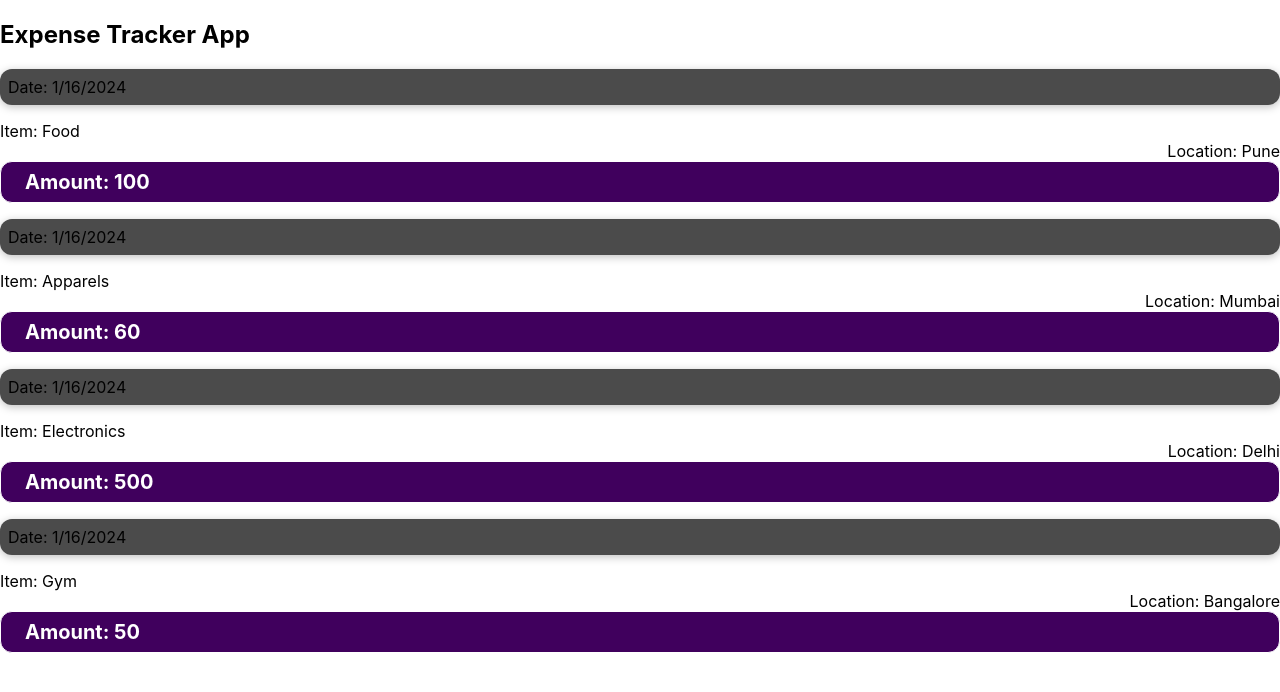
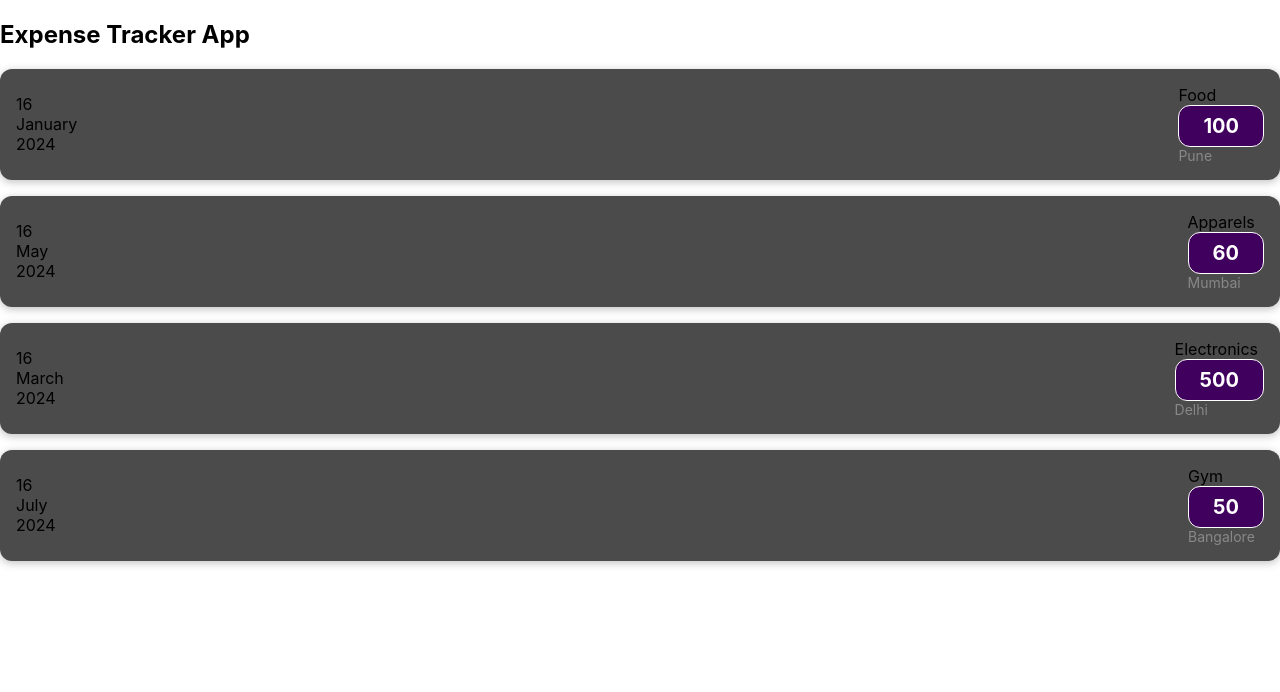
Before and after one commit to gautamyash/NewReact, a React (Create React App) app: page / in a window 1280 px wide. Shown: the top 692 px of the page. Built offline with nearby package versions, Linux system fonts and the light colour scheme.

Commit message:
Making components Smaller

```diff
--- a/src/App.js
+++ b/src/App.js
@@ -1,34 +1,34 @@
-import './App.css';
-import ExpenseItem from './components/ExpenseItem';
+import "./App.css";
+import ExpenseItem from "./components/ExpenseItem";
 
 function App() {
-
   const entries = [
     {
-      title : 'Food',
-      amount : 100,
-      date : new Date ('2024-01-16'),
-      location : 'Pune'
+      title: "Food",
+      amount: 100,
+      date: new Date("2024-01-16"),
+      location: "Pune",
     },
     {
-      title : 'Apparels',
-      amount : 60,
-      date : new Date ('2024-01-16'),
-      location : 'Mumbai'
+      title: "Apparels",
+      amount: 60,
+      date: new Date("2024-05-16"),
+      location: "Mumbai",
     },
     {
-      title : 'Electronics',
-      amount : 500,
-      date : new Date ('2024-01-16'),
-      location : 'Delhi'
+      title: "Electronics",
+      amount: 500,
+      date: new Date("2024-03-16"),
+      location: "Delhi",
     },
     {
-      title : 'Gym',
-      amount : 50,
-      date : new Date ('2024-01-16'),
-      location : 'Bangalore'
-    }
-  ]
+      title: "Gym",
+      amount: 50,
+      date: new Date("2024-07-16"),
+      location: "Bangalore",
+    },
+  ];
+
   return (
     <div>
       <h2>Expense Tracker App</h2>
--- /dev/null
+++ b/src/components/ExpenseDate.js
@@ -0,0 +1,13 @@
+function ExpenseDate(props) {
+  const day = props.date.toLocaleDateString("en-US", { day: "2-digit" });
+  const month = props.date.toLocaleDateString("en-US", { month: "long" });
+  const year = props.date.getFullYear();
+  return (
+    <div>
+      <div>{day}</div>
+      <div>{month}</div>
+      <div>{year}</div>
+    </div>
+  );
+}
+export default ExpenseDate;
--- /dev/null
+++ b/src/components/ExpenseDetails.js
@@ -0,0 +1,13 @@
+import "./ExpenseItem.css";
+
+function ExpenseDetails(props) {
+  return (
+    <div>
+      <div className="expense-item__description">{props.title}</div>
+      <div className="expense-item__price">{props.amount}</div>
+      <div className="expense-item__location">{props.location}</div>
+    </div>
+  );
+}
+
+export default ExpenseDetails;
--- a/src/components/ExpenseItem.css
+++ b/src/components/ExpenseItem.css
@@ -1,40 +1,35 @@
+/* Shared styles for expense items */
 .expense-item {
     display: flex;
     justify-content: space-between;
     align-items: center;
     box-shadow: 0 2px 8px rgba(0, 0, 0, 0.25);
-    padding: 0.5rem;
+    padding: 1rem;
     margin: 1rem 0;
     border-radius: 12px;
     background-color: #4b4b4b;
   }
 
-  .expense-item__description {
+  /* Container for description and location */
+  .expense-item__details {
     display: flex;
     flex-direction: column;
-    gap: 1rem;
-    align-items: flex-end;
-    flex-flow: column-reverse;
-    justify-content: flex-start;
-    flex: 1;
-  }
-  .expense-item__location {
-    display: flex;
-    flex-direction: column;
-    gap: 1rem;
-    align-items: flex-end;
-    flex-flow: column-reverse;
-    justify-content: flex-start;
-    flex: 1;
-  }
-  .expense-item h2 {
-    color: #3a3a3a;
-    font-size: 1rem;
-    flex: 1;
-    margin: 0 1rem;
-    color: white;
+    gap: 0.5rem;
   }
 
+  /* Title styling */
+  .expense-item__title {
+    color: white;
+    font-size: 1.25rem;
+  }
+
+  /* Location styling */
+  .expense-item__location {
+    color: #888;
+    font-size: 0.875rem;
+  }
+
+  /* Price styling */
   .expense-item__price {
     font-size: 1rem;
     font-weight: bold;
@@ -45,16 +40,17 @@
     border-radius: 12px;
   }
 
+  /* Responsive styles */
   @media (min-width: 580px) {
-    .expense-item__description {
+    .expense-item__details {
       flex-direction: row;
+      justify-content: space-between;
       align-items: center;
-      justify-content: flex-start;
       flex: 1;
     }
 
-    .expense-item__description h2 {
-      font-size: 1.25rem;
+    .expense-item__title {
+      font-size: 1.5rem;
     }
 
     .expense-item__price {
--- a/src/components/ExpenseItem.js
+++ b/src/components/ExpenseItem.js
@@ -1,14 +1,19 @@
 import "./ExpenseItem.css";
+import ExpenseDate from "./ExpenseDate.js";
+import ExpenseDetails from "./ExpenseDetails.js";
 
 function ExpenseItem(props) {
-    return (
-      <div>
-        <div className="expense-item">Date: {props.date.toLocaleDateString()}</div>
-        <div className="expense-item__description">Item: {props.title}</div>
-        <div className="expense-item__location">Location: {props.location}</div>
-        <div className="expense-item__price">Amount: {props.amount}</div>
-        </div>
-    );
-  }
+  return (
+    <div className="expense-item">
+      <ExpenseDate date={props.date} />
 
- export default ExpenseItem;
+      <ExpenseDetails
+        amount={props.amount}
+        location={props.location}
+        title={props.title}
+      />
+    </div>
+  );
+}
+
+export default ExpenseItem;
```
Lines whose indentation alone changed are shown as unchanged.
